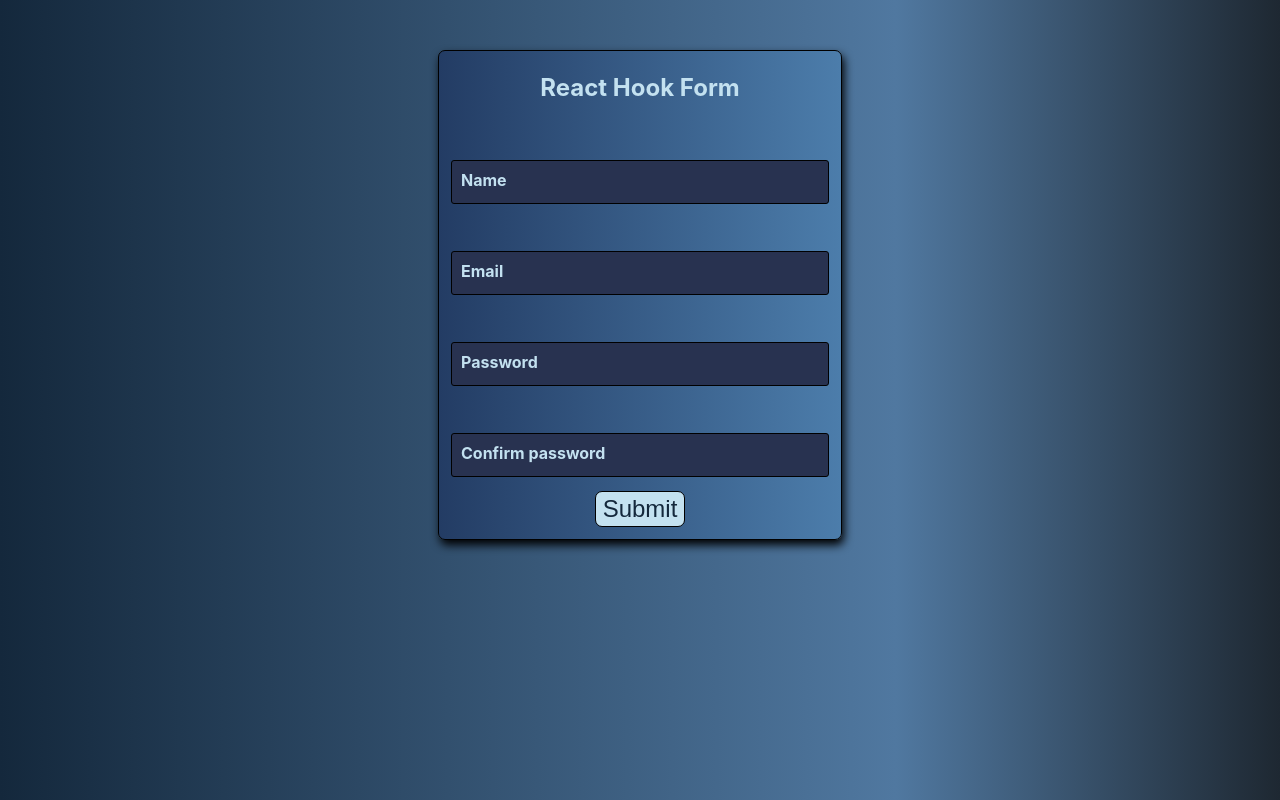
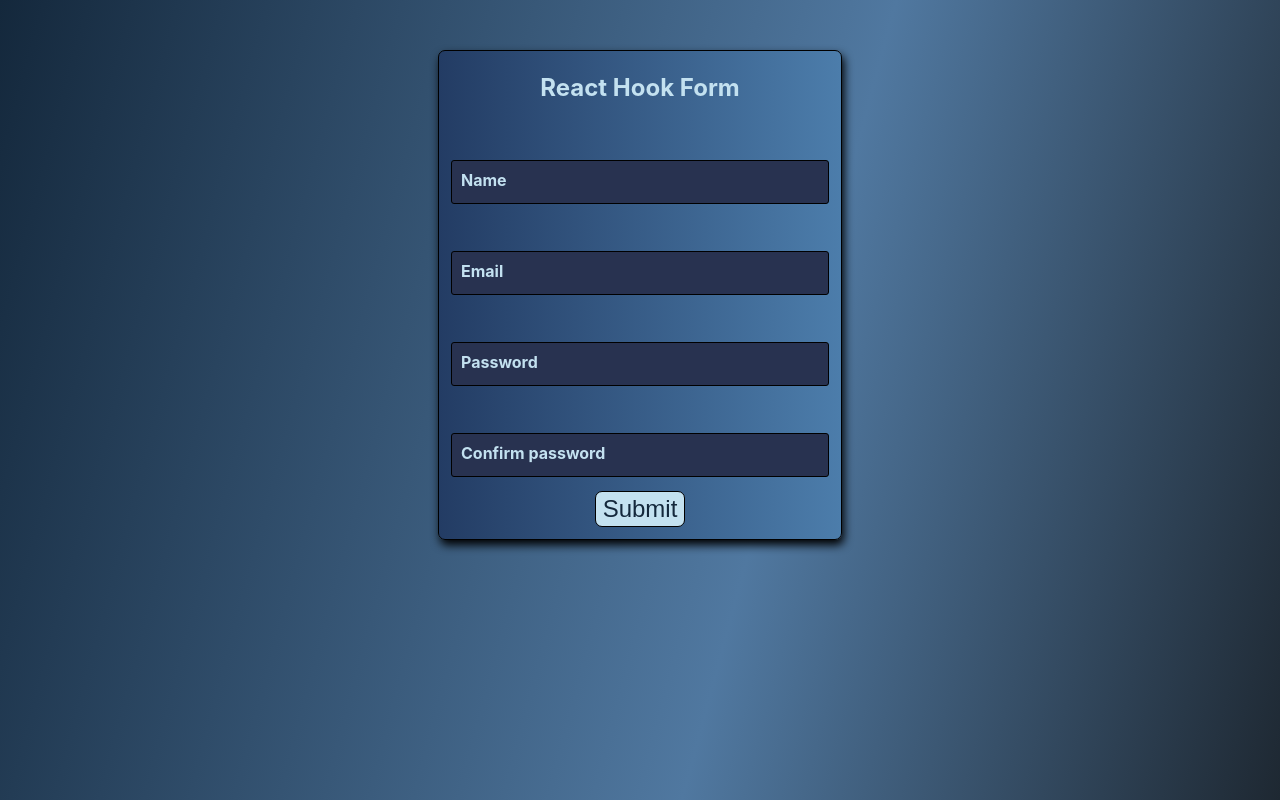
Before and after one commit to davidbrandon713/react-hook-form, a React (Create React App) app: page / in a window 1280 px wide. Built offline with nearby package versions, Linux system fonts and the light colour scheme.

Commit message:
editing background style

```diff
--- a/src/index.css
+++ b/src/index.css
@@ -1,3 +1,7 @@
+html {
+  height: 100%;
+}
+
 body {
   margin: 0;
   font-family: -apple-system, BlinkMacSystemFont, 'Segoe UI', 'Roboto', 'Oxygen',
@@ -5,7 +9,7 @@ body {
     sans-serif;
   -webkit-font-smoothing: antialiased;
   -moz-osx-font-smoothing: grayscale;
-  background-image: linear-gradient(to right, rgb(20, 40, 60), rgb(80, 120, 160) 70%, rgb(30, 40, 50))
+  background-image: linear-gradient(105deg, rgb(20, 40, 60), rgb(80, 120, 160) 60%, rgb(30, 40, 50))
 }
 
 code {
```
